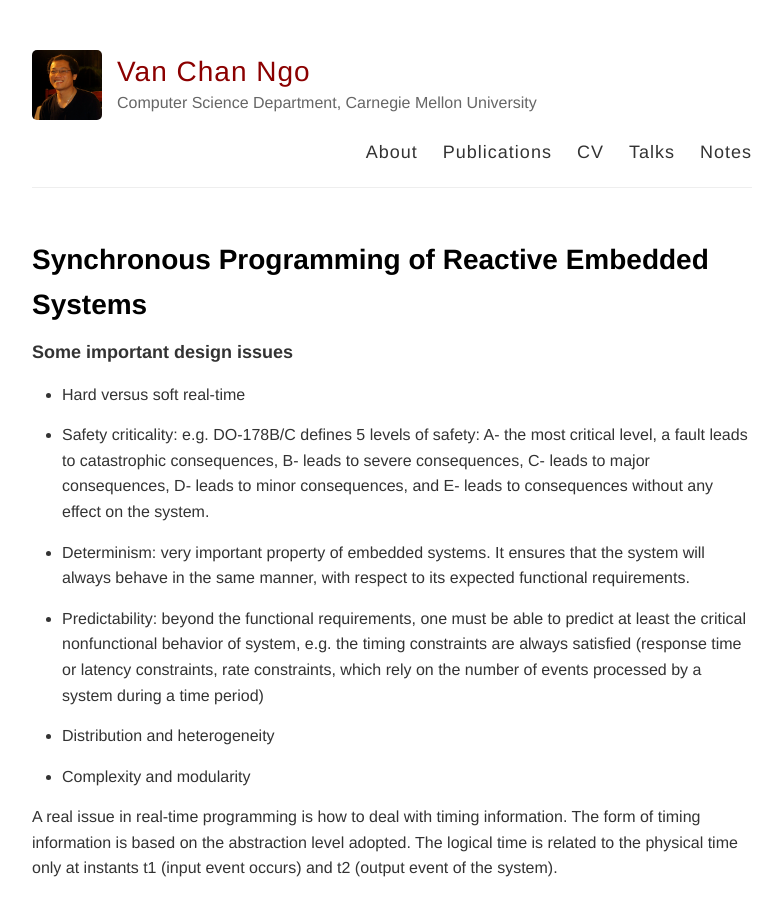
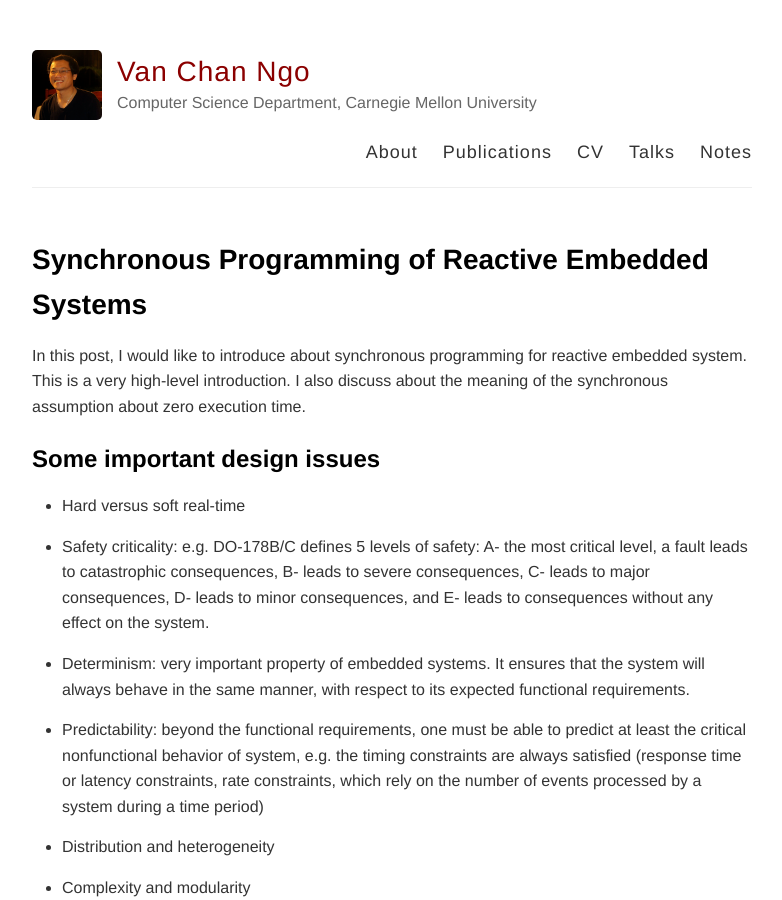
Before and after one commit to channgo2203/channgo2203.github.io, a Jekyll site: the page built from _posts/2016-07-11-synchronousprogramming.md, in a window 1280 px wide and 900 px high. Shown: the whole window, without its empty margins (248-1030 px from the left). Built offline with Jekyll 4.4.1, drawn with Linux system fonts in a browser that asks for light colours; comment, search, counter and statistics services are not loaded.

Commit message:
add figs

```diff
--- a/_posts/2016-07-11-synchronousprogramming.md
+++ b/_posts/2016-07-11-synchronousprogramming.md
@@ -4,7 +4,9 @@ title: Synchronous Programming of Reactive Embedded Systems
 published: true
 ---
 
-### Some important design issues
+In this post, I would like to introduce about synchronous programming for reactive embedded system. This is a very high-level introduction. I also discuss about the meaning of the synchronous assumption about zero execution time.
+
+## Some important design issues
 - Hard versus soft real-time
 - Safety criticality: e.g. DO-178B/C defines 5 levels of safety:
 A- the most critical level, a fault leads to catastrophic consequences,
@@ -27,7 +29,7 @@ The real-time programming models include:
 
 -  Synchronous
 
-### Reactive systems
+## Reactive systems
 Reactive systems are systems that continuously react to their environment at a speed determined by this environment. Most industrial real-time systems are reactive. The main features of these systems are the following:
 
 - Involve concurrency
@@ -40,7 +42,7 @@ Reactive systems are systems that continuously react to their environment at a s
 
 - Mix of software and hardware
 
-### Approaches
+## Approaches
 
 Classical approaches: Models include automata or Petri-net based models, task-based models, and communicating processes
 
```
